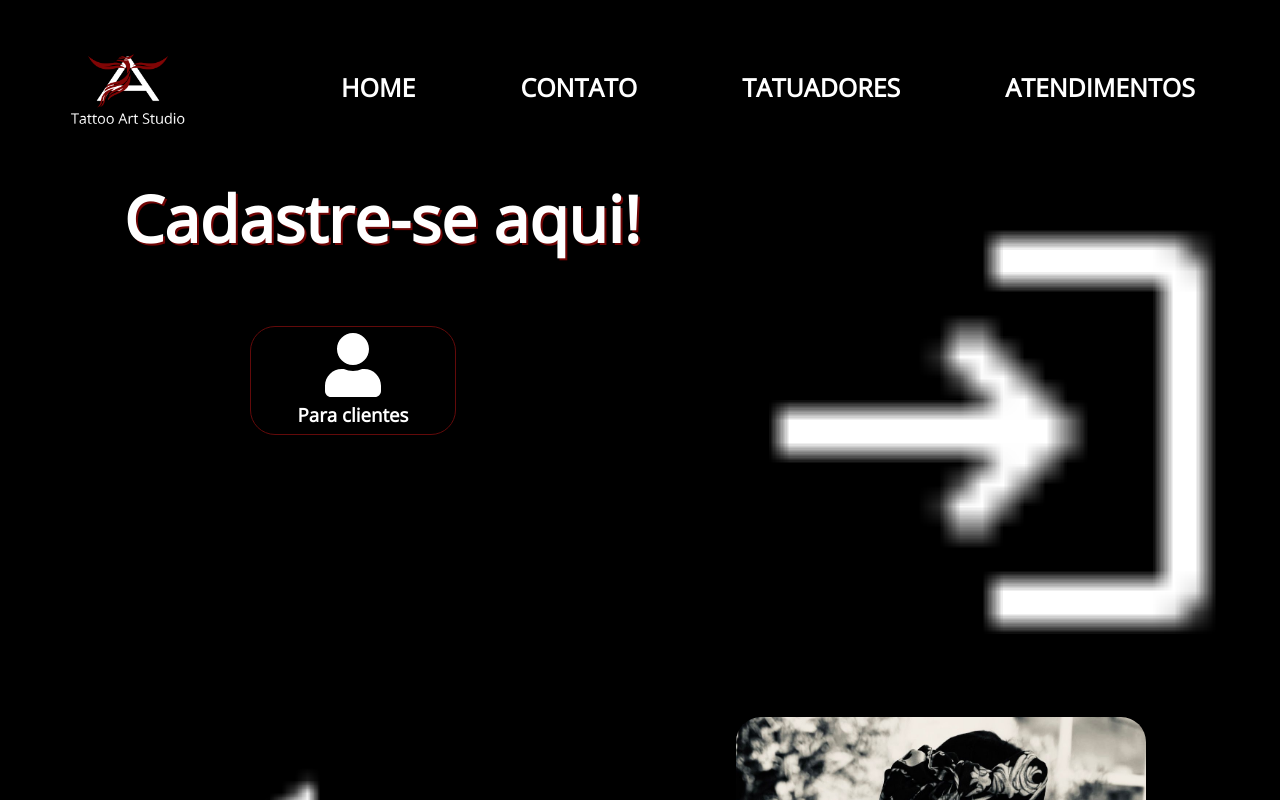
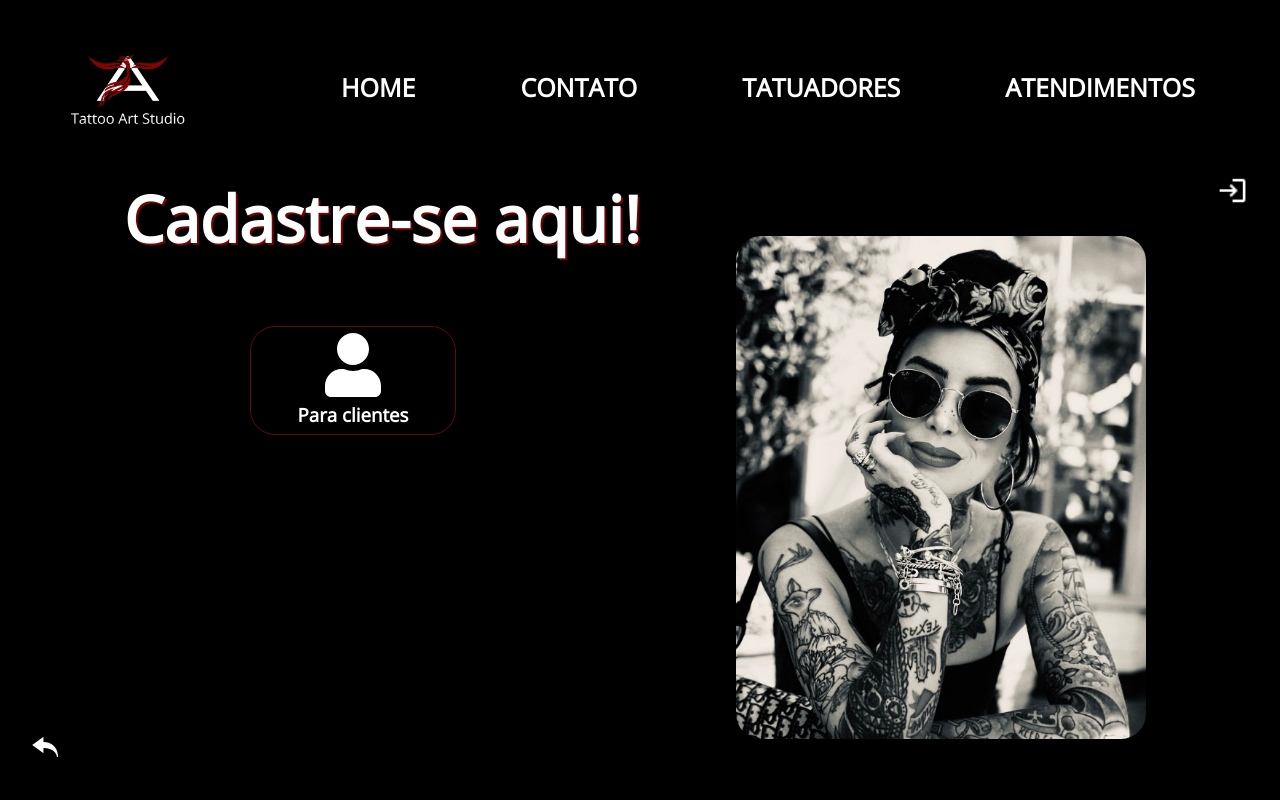
Before and after one commit to CibeleMartins/TattooArtStudio-M5, a React (Create React App) app: page /Cadastro in a window 1280 px wide. Shown: the top 800 px of the page. Built offline with nearby package versions, Linux system fonts and the light colour scheme.

Commit message:
altera module css pages Cadastro

```diff
--- a/src/pages/Cadastro.jsx
+++ b/src/pages/Cadastro.jsx
@@ -33,7 +33,7 @@ function Cadastro() {
                 </div>
 
                 <div className={styles.arrow}>
-                    <img onClick={()=> navigation.push('/')} src={arrowReturn} alt='arrowReturn' width={35}/>
+                    <img onClick={()=> navigation.push('/')} src={arrowReturn} alt='arrowReturn' className={styles.sizeImg}/>
                 </div>
 
             </div>
@@ -42,7 +42,7 @@ function Cadastro() {
 
                 <div className={styles.loginIcon}>
 
-                    <img onClick={()=> navigation.push('/Login')} src={loginIcon} alt="" width={30}/>
+                    <img onClick={()=> navigation.push('/Login')} src={loginIcon} alt="" className={styles.sizeImgLogin}/>
 
                 </div>
 
--- a/src/pages/Cadastro.module.css
+++ b/src/pages/Cadastro.module.css
@@ -80,6 +80,18 @@
     cursor: pointer;
 }
 
+.sizeImg {
+
+    width: 4%;
+
+}
+
+.sizeImgLogin {
+
+    width: 6%;
+
+}
+
 .imageAndForm {
     display: flex;
     flex-direction: column;
```
